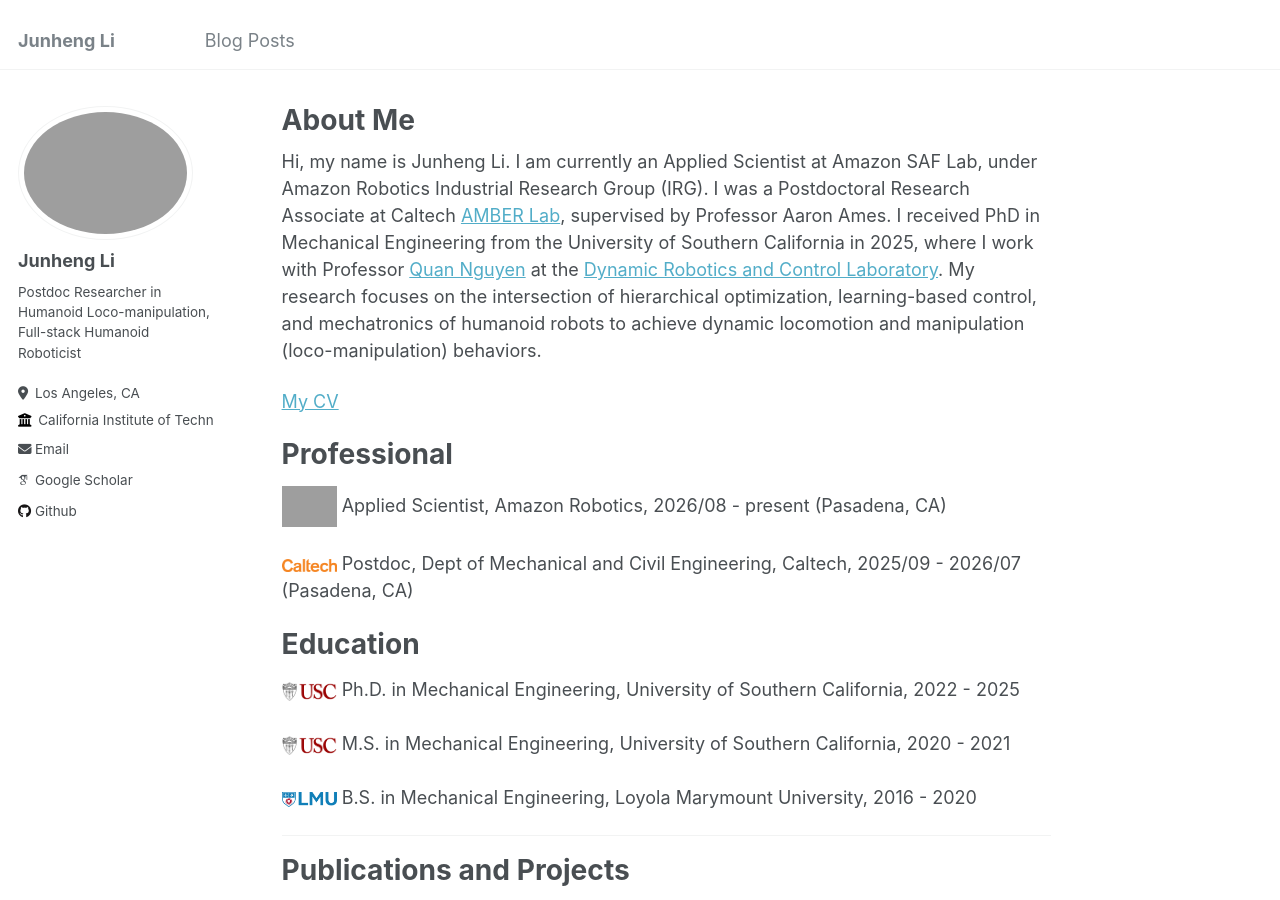
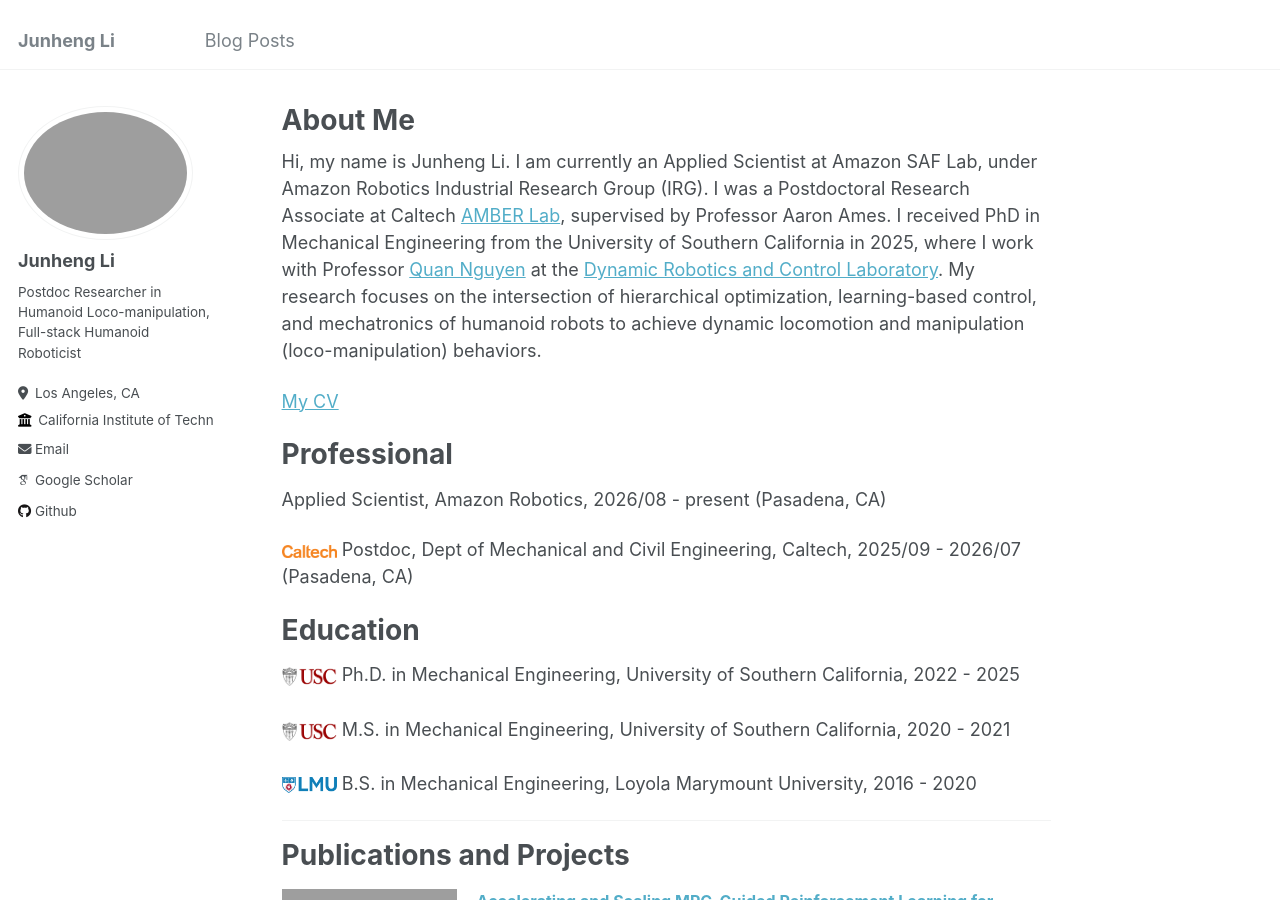
Before and after one commit to junhengl/junhengl.github.io, a Jekyll site: the page built from _pages/about.md, in a window 1280 px wide and 900 px high. Built offline with Jekyll 4.4.1, drawn with Linux system fonts in a browser that asks for light colours; some web fonts are replaced.

Commit message:
Clean up professional experience section formatting
Removed HTML image tags from the professional experience section for cleaner formatting.

```diff
--- a/_pages/about.md
+++ b/_pages/about.md
@@ -13,7 +13,7 @@ Hi, my name is Junheng Li. I am currently an Applied Scientist at Amazon SAF Lab
 
 Professional
 ======
-<img src="https://junhengl.github.io/images/Amazon_Robotics_logo.svg" alt=" AR Logo" width="55">    Applied Scientist, Amazon Robotics, 2026/08 - present (Pasadena, CA)
+ Applied Scientist, Amazon Robotics, 2026/08 - present (Pasadena, CA)
 
 <img src="https://junhengl.github.io/images/Caltech-logo.png" alt=" Caltech Logo" width="55">    Postdoc, Dept of Mechanical and Civil Engineering, Caltech, 2025/09 - 2026/07 (Pasadena, CA)
 
```
